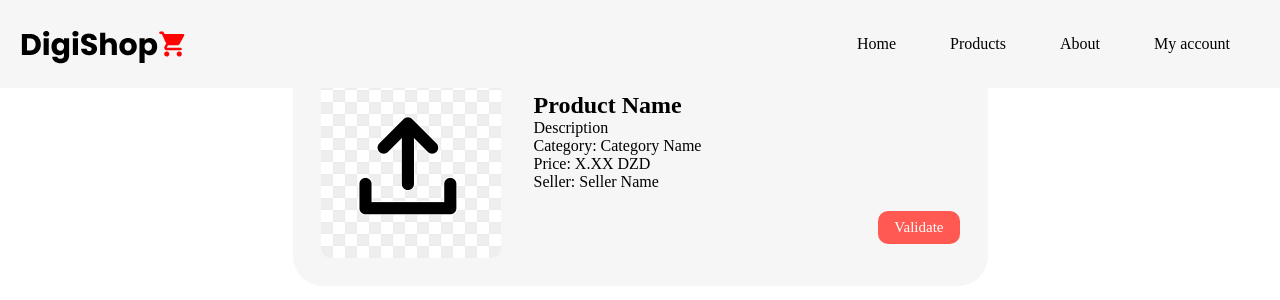
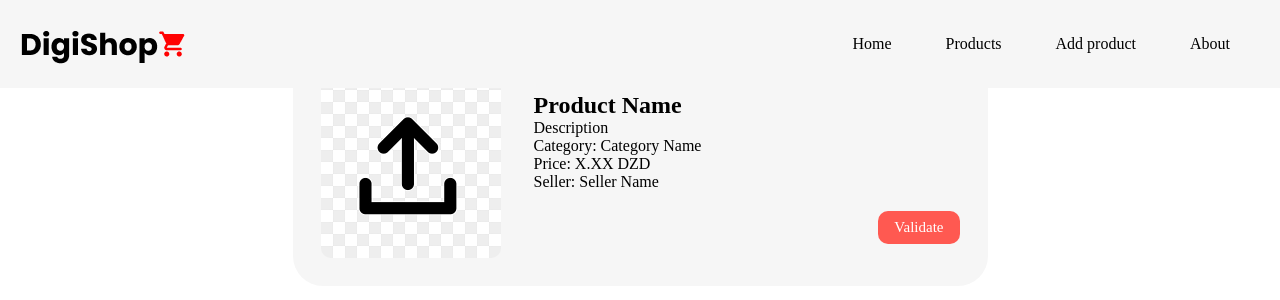
Before and after one commit to Rayane-Aboud/DigiShop, a Flask app: page /admin in a window 1280 px wide. Shown: the top 300 px of the page. Run offline with Flask 3, Linux system fonts and the light colour scheme.

Commit message:
removed myaccount and replace it by add product

```diff
--- a/templates/base/layout.html
+++ b/templates/base/layout.html
@@ -20,14 +20,11 @@
             <ul class="horizontal">
                 <li><a href="{{url_for('homepage')}}">Home</a></li>
                 <li><a href="{{url_for('products')}}">Products</a></li>
+                <li><a href="{{url_for('addproduct')}}">Add product</a></li>
                 <li><a href="{{url_for('about')}}">About</a></li>
-                <li><a href="{{url_for('myaccount')}}">My account</a></li>
             </ul>
         </div>
     </nav>
-
-
-
     {%block content%}
     {%endblock%}
 </body>
```
